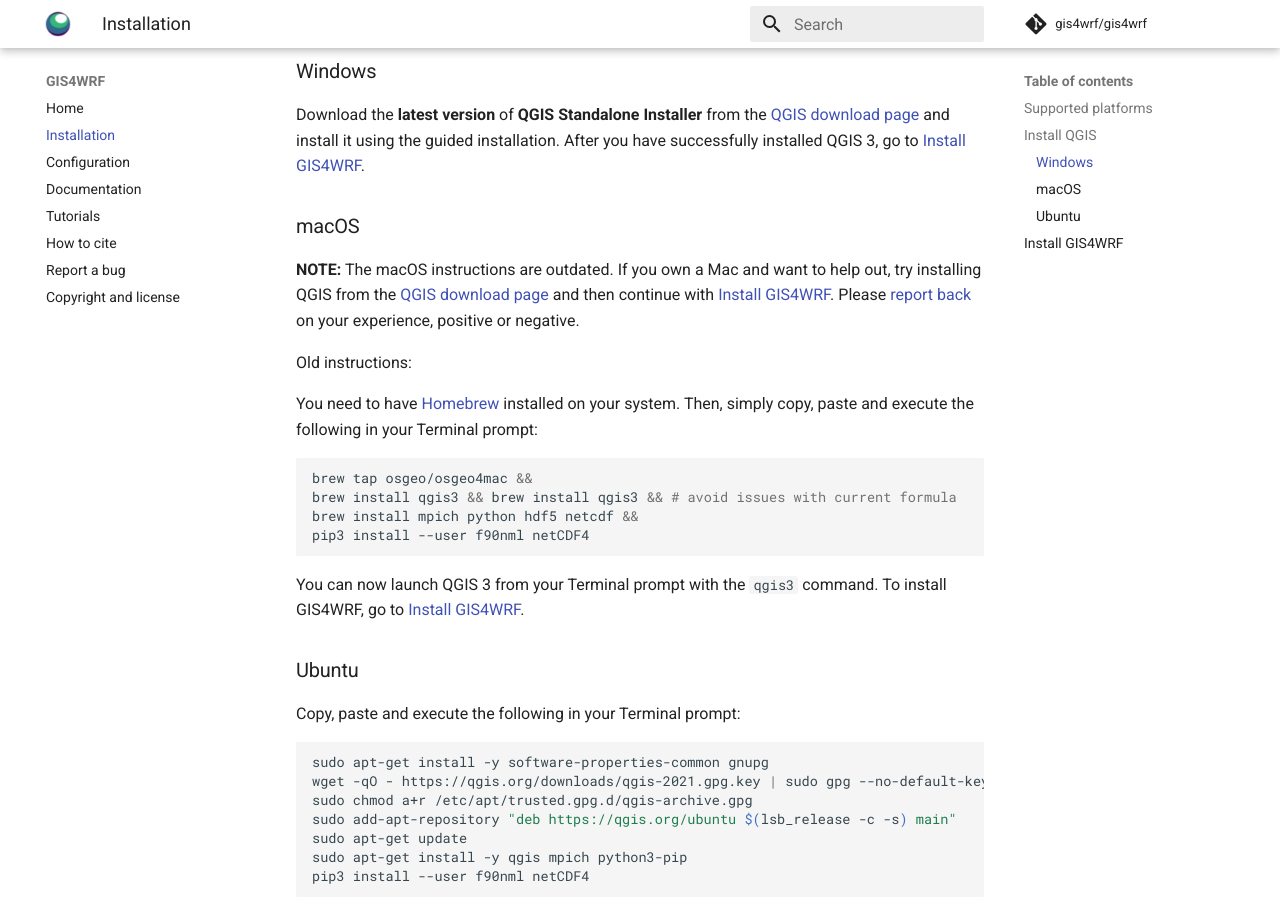
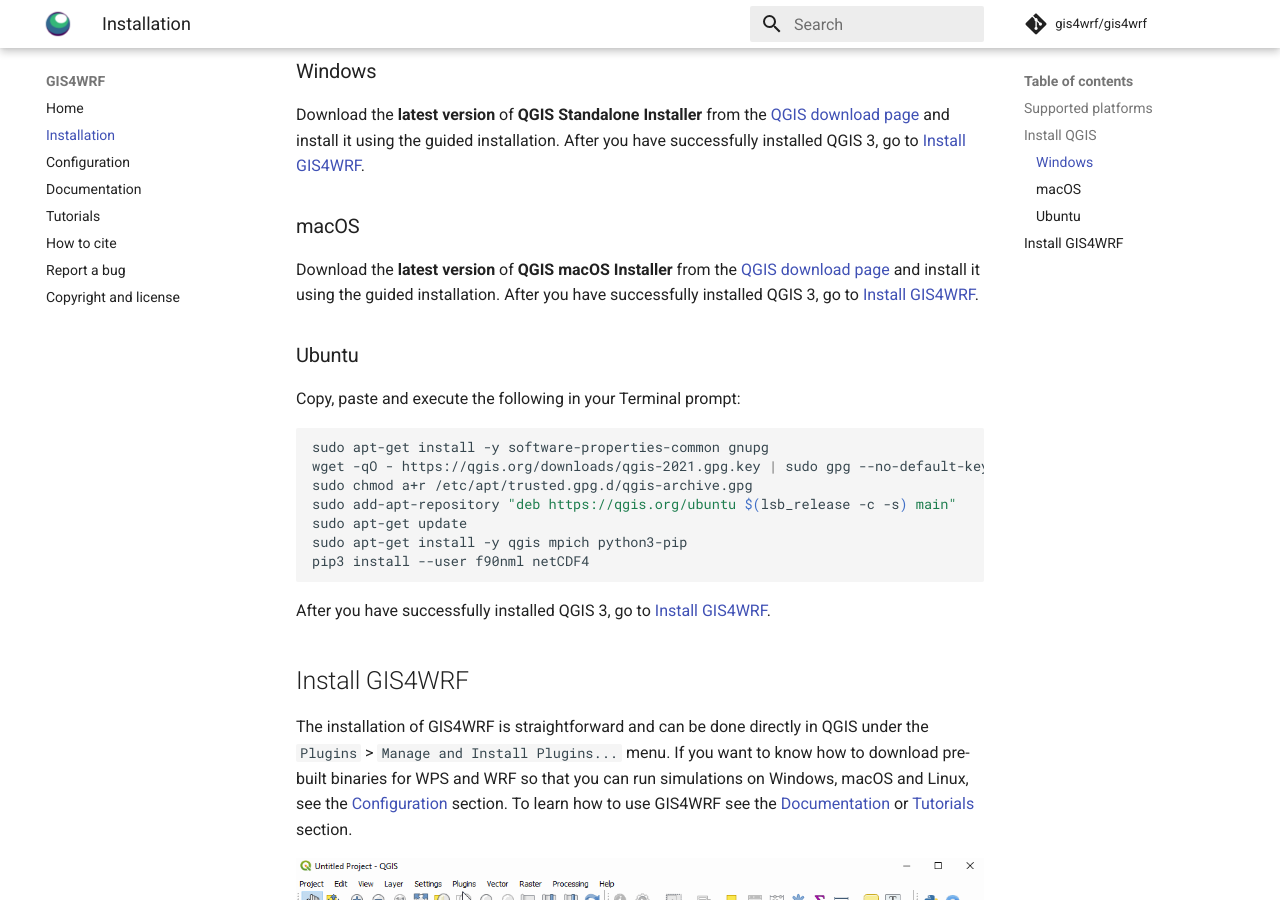
Before and after one commit to GIS4WRF/gis4wrf.github.io, an MkDocs documentation site: the page built from docs/installation/index.md, in a window 1280 px wide and 900 px high, scrolled down 486 px. Built offline with MkDocs 1.6.1 and Material for MkDocs 9.7.7, drawn with Linux system fonts in a browser that asks for light colours; comment, search, counter and statistics services are not loaded.

Commit message:
update macos instructions

````diff
--- a/docs/installation/index.md
+++ b/docs/installation/index.md
@@ -12,21 +12,7 @@
 Download the **latest version** of **QGIS Standalone Installer** from the [QGIS download page](https://www.qgis.org/en/site/forusers/download#windows) and install it using the guided installation. After you have successfully installed QGIS 3, go to [Install GIS4WRF](#install-gis4wrf).
 
 ### macOS
-
-**NOTE:** The macOS instructions are outdated. If you own a Mac and want to help out, try installing QGIS from the [QGIS download page](https://qgis.org/en/site/forusers/download.html#mac) and then continue with [Install GIS4WRF](#install-gis4wrf). Please [report back](https://github.com/GIS4WRF/gis4wrf/issues) on your experience, positive or negative.
-
-Old instructions:
-
-You need to have [Homebrew](https://brew.sh/) installed on your system. Then, simply copy, paste and execute the following in your Terminal prompt:
-
-```bash
-brew tap osgeo/osgeo4mac &&
-brew install qgis3 && brew install qgis3 && # avoid issues with current formula
-brew install mpich python hdf5 netcdf &&
-pip3 install --user f90nml netCDF4
-```
-
-You can now launch QGIS 3 from your Terminal prompt with the `qgis3` command. To install GIS4WRF, go to [Install GIS4WRF](#install-gis4wrf).
+Download the **latest version** of **QGIS macOS Installer** from the [QGIS download page](https://qgis.org/en/site/forusers/download.html#mac)  and install it using the guided installation. After you have successfully installed QGIS 3, go to [Install GIS4WRF](#install-gis4wrf).
 
 ### Ubuntu
 
````
